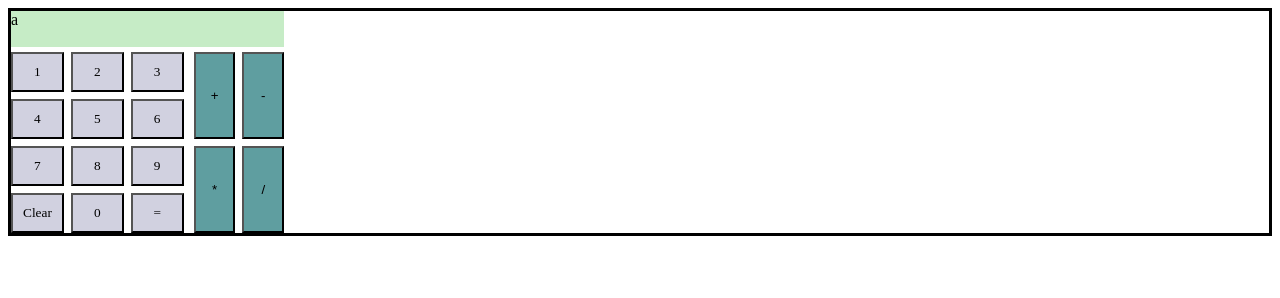
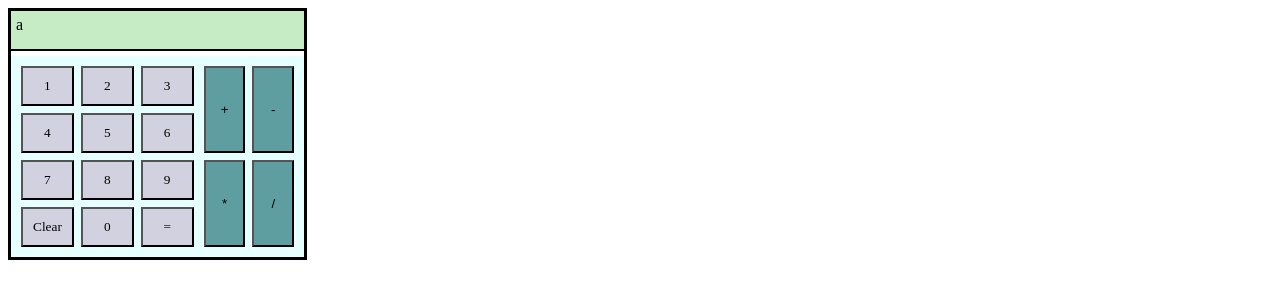
Before and after one commit to Backflipper666/calculator, a plain HTML site: page index.html in a window 1280 px wide. Drawn offline with Linux system fonts and the light colour scheme.

Commit message:
add style to calculator

```diff
--- a/style.css
+++ b/style.css
@@ -4,6 +4,8 @@
     row-gap: 5px;
     justify-content: start;
     border: solid;
+    width:fit-content;
+    height:fit-content;
 
 }
 
@@ -11,12 +13,16 @@
     background-color: #c6ecc6;
     grid-row-start: 1;
     grid-row-end: 1;
+    padding: 5px;
+    border-bottom: solid 2px;
 }
 
 .calc {
     display: flex;
     flex-wrap: wrap;
     column-gap: 10px;
+    padding: 10px;
+    background-color: #e6ffff;
 
 }
 
```
